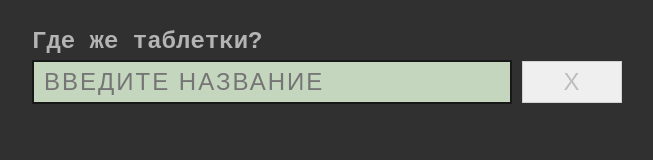
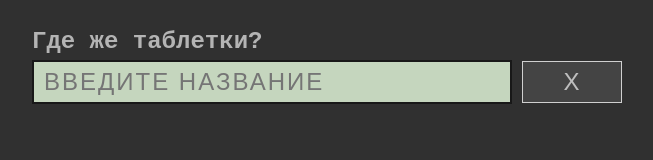
Before and after one commit to u60450856/lekarstva, a plain HTML site: page index.html in a window 1280 px wide. Shown: the whole page, without its empty margins (288-941 px from the left). Drawn offline with Linux system fonts and the light colour scheme.

Commit message:
typo fix

```diff
--- a/styles.css
+++ b/styles.css
@@ -2,7 +2,7 @@
 * @Author: vein
 * @Date:   2017-04-17 23:39:31
 * @Last Modified by:   vein
-* @Last Modified time: 2017-04-22 04:11:07
+* @Last Modified time: 2017-04-22 04:26:46
 */
 body {
 	background-color: rgb(48,48,48);
@@ -42,12 +42,8 @@ button {
   background-color: rgb(164,164,164);
   color: rgb(48,48,48);
   */
-  /*
   background-color: rgb(68, 68, 68);
-  color: rgb(190, 190, 190);
-  */
-background-color: rgb(239, 239, 239);
-border: 1px solid rgb(208, 208, 208);
+  border: 1px solid rgb(208, 208, 208);
   color: rgb(190, 190, 190);
 }
 .hidden {
```
